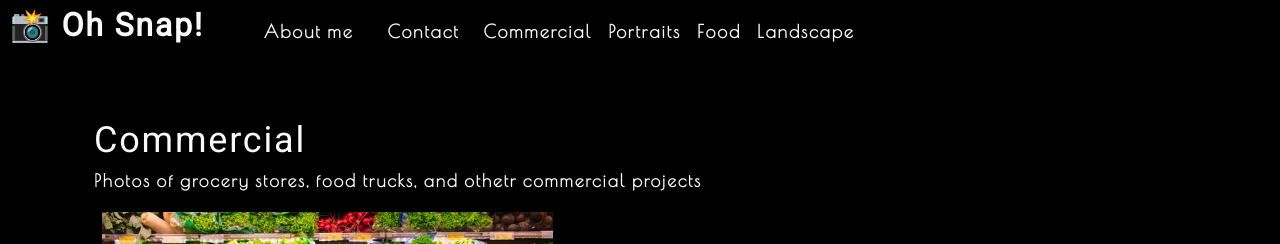
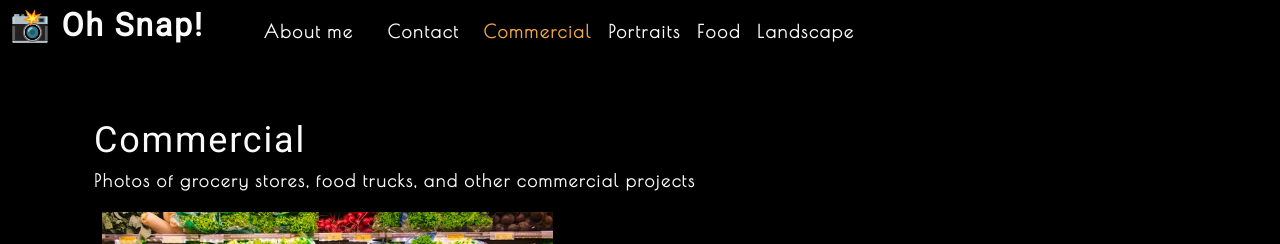
Before and after one commit to shaunmichaelgreene/photo-port, a React (Create React App) app: page / in a window 1280 px wide. Shown: the top 244 px of the page. Built offline with nearby package versions, Linux system fonts and the light colour scheme.

Commit message:
end 20.3.4, conditional rendering for nav links added

```diff
--- a/src/App.js
+++ b/src/App.js
@@ -1,16 +1,30 @@
-import React from 'react';
+import React, { useState } from 'react';
 import Nav from './components/Nav';
 import About from './components/About';
 import Gallery from './components/Gallery';
 
 function App() {
 
+  const  [categories] = useState([
+    { name: 'commercial', description: 'Photos of grocery stores, food trucks, and other commercial projects' },
+    { name: 'portraits', description: 'Portraits of people in my life' },
+    { name: 'food', description: 'Delicious delicacies' },
+    { name: 'landscape', description: 'Fields, farmhouses, waterfalls, and the beauty of nature' }
+  ]);
+
+  const [currentCategory, setCurrentCategory] = useState(categories[0]);
+
   return (
     <div>
-      <Nav />
+      <Nav
+        categories={categories}
+        setCurrentCategory={setCurrentCategory}
+        currentCategory={currentCategory} ></Nav>
       <main>
+        <div>
           <Gallery />
           <About />
+        </div>
       </main>
     </div>
   );
--- a/src/components/Gallery/index.js
+++ b/src/components/Gallery/index.js
@@ -5,7 +5,7 @@
 function Gallery(props) {
     const currentCategory = {
         name: "commercial",
-        description: "Photos of grocery stores, food trucks, and othetr commercial projects",
+        description: "Photos of grocery stores, food trucks, and other commercial projects",
     };
     return (
         <section>
--- a/src/components/Nav/index.js
+++ b/src/components/Nav/index.js
@@ -1,19 +1,17 @@
-import React from "react";
+import React, { useEffect } from "react";
 import { capitalizeFirstLetter } from "../../utils/helpers";
 
-function Nav() {
+function Nav(props) {
 
-  const  categories = [
-    { name: 'commercial', description: 'Photos of grocery stores, food trucks, and other commercial projects' },
-    { name: 'portraits', description: 'Portraits of people in my life' },
-    { name: 'food', description: 'Delicious delicacies' },
-    { name: 'landscape', description: 'Fields, farmhouses, waterfalls, and the beauty of nature' }
-  ];
+  const {
+    categories = [],
+    setCurrentCategory,
+    currentCategory
+  } = props;
 
-  const handleClick = (item) => {
-    console.log(item);
-    return item;
-  };
+  useEffect(() => {
+    document.title = capitalizeFirstLetter(currentCategory.name);
+  }, [currentCategory]);
 
   return (
     <header className="flex-row px-1">
@@ -25,19 +23,20 @@
       <nav>
         <ul className="flex-row">
           <li className="mx-2">
-            <a data-testid="about" href="#about" onClick={() => handleClick("About")}>
-              About me
-            </a>
+            <a data-testid="about" href="#about" >About me</a>
           </li>
           <li className={"mx-2"}>
-            <span onClick={() => handleClick('Contact')}>
-              Contact
-            </span>
+            <span>Contact</span>
           </li>
-          {
-            categories.map((category) => (
-              <li className="mx-1" key={category.name} >
-                <span onClick={() => { handleClick(category.name); }}>
+          {categories.map((category) => (
+              <li className={`mx-1 ${
+                currentCategory.name === category.name && 'navActive'
+              }`} key={category.name}>
+                <span
+                onClick={() => {
+                  setCurrentCategory(category)
+                }}
+                >
                  {capitalizeFirstLetter(category.name)}
                 </span>
               </li>
```
